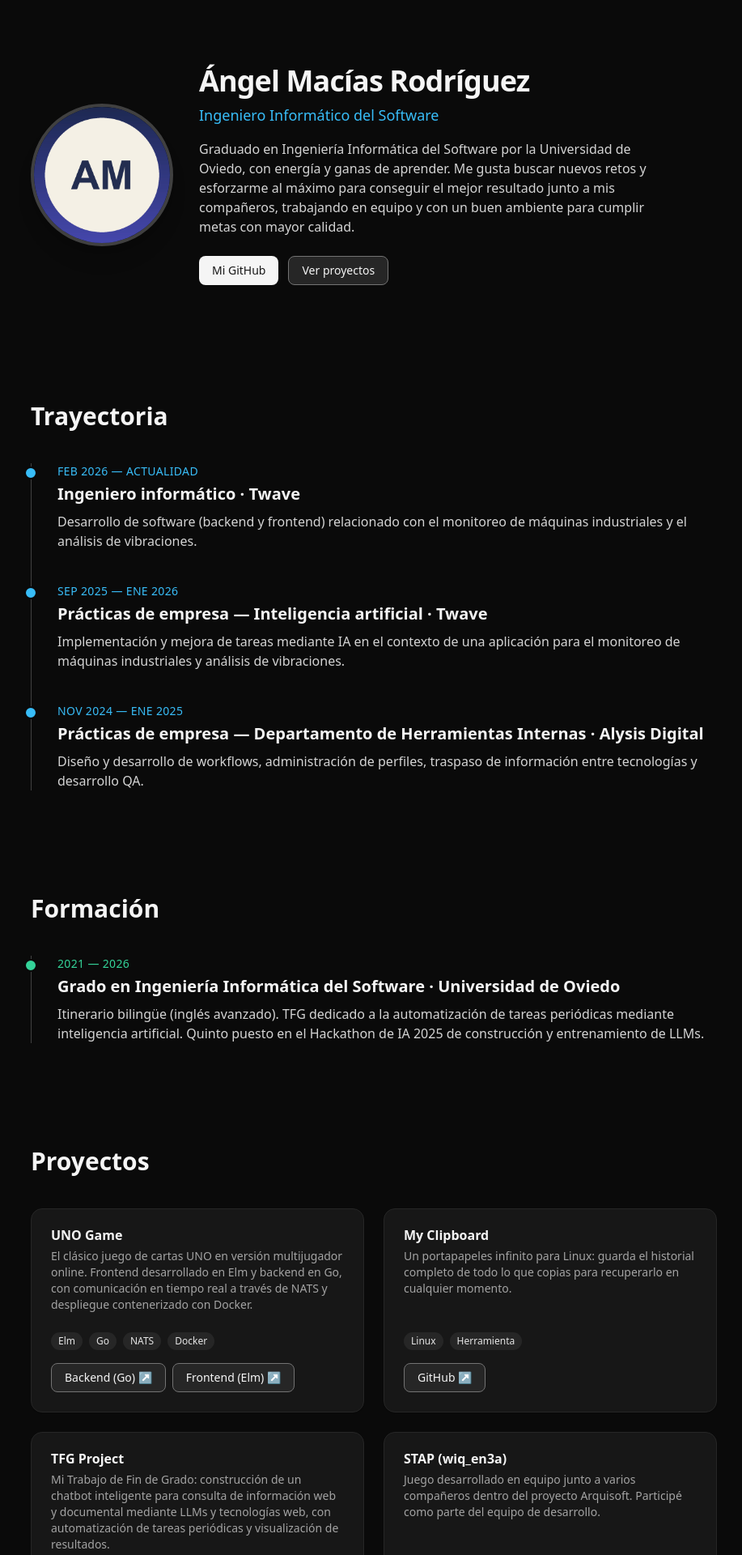
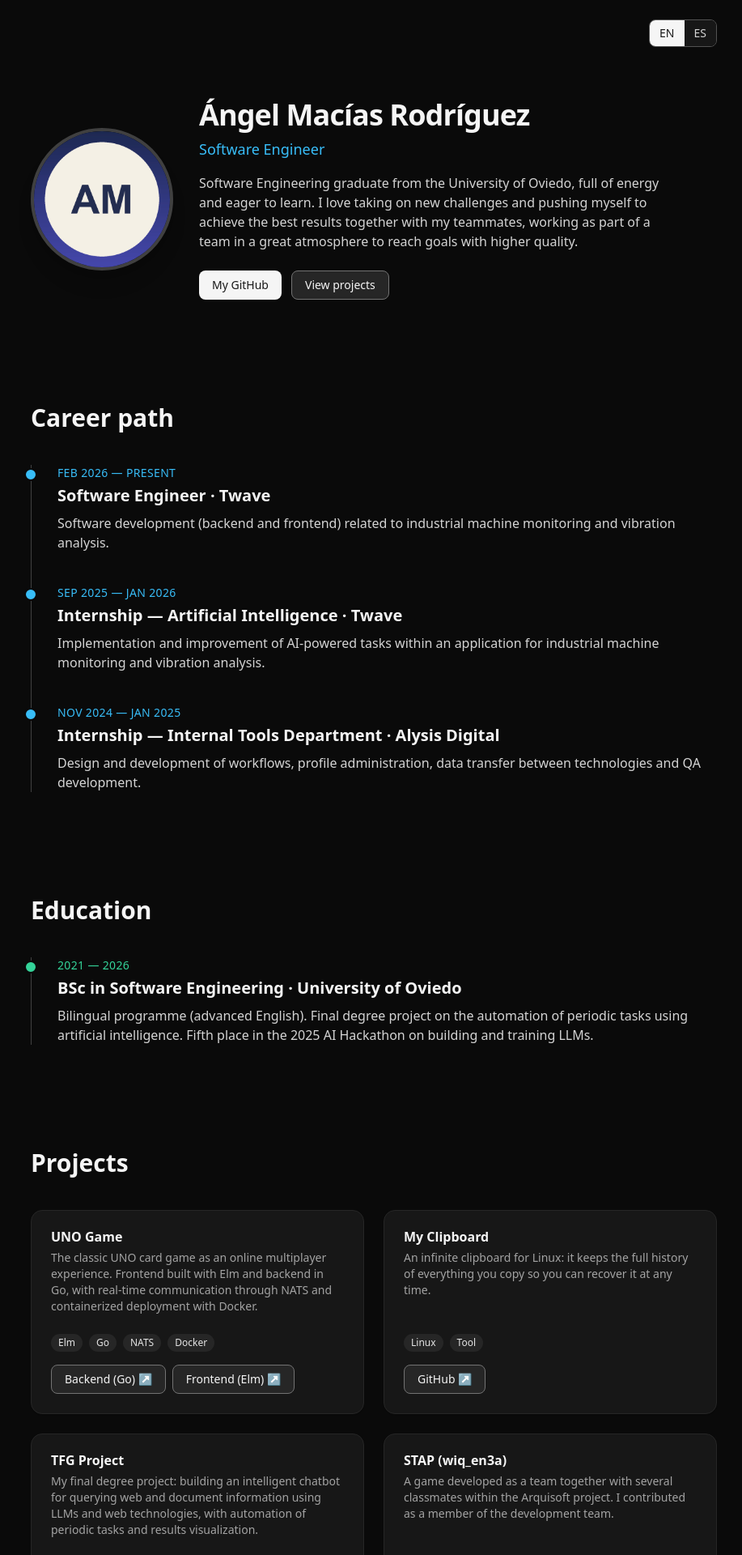
Before and after one commit to angelmaciasr/portfolio, a React (Vite) app: page / in a window 1280 px wide. Shown: the top 1920 px of the page at 81% size, without its empty margins (178-1095 px from the left). Built offline with nearby package versions, Linux system fonts and the light colour scheme.

Commit message:
Selector de idioma EN/ES: inglés por defecto, textos traducidos

```diff
--- a/src/pages/Home.tsx
+++ b/src/pages/Home.tsx
@@ -1,6 +1,9 @@
+import { useState } from 'react'
 import '../App.css'
 import { Card, CardContent, CardDescription, CardHeader, CardTitle } from '@/components/ui/card'
 import { Badge } from '@/components/ui/badge'
+
+type Lang = 'en' | 'es'
 
 type Project = {
   name: string
@@ -10,7 +13,137 @@ type Project = {
   note?: string
 }
 
-const projects: Project[] = [
+type TimelineItem = {
+  period: string
+  title: string
+  text: string
+}
+
+const content: Record<
+  Lang,
+  {
+    name: string
+    role: string
+    hero: string
+    myGithub: string
+    viewProjects: string
+    trayectoriaTitle: string
+    formacionTitle: string
+    proyectosTitle: string
+    contact: string
+    trayectoria: TimelineItem[]
+    formacion: TimelineItem[]
+    projects: Project[]
+  }
+> = {
+  en: {
+    name: 'Ángel Macías Rodríguez',
+    role: 'Software Engineer',
+    hero: "Software Engineering graduate from the University of Oviedo, full of energy and eager to learn. I love taking on new challenges and pushing myself to achieve the best results together with my teammates, working as part of a team in a great atmosphere to reach goals with higher quality.",
+    myGithub: 'My GitHub',
+    viewProjects: 'View projects',
+    trayectoriaTitle: 'Career path',
+    formacionTitle: 'Education',
+    proyectosTitle: 'Projects',
+    contact: 'Contact',
+    trayectoria: [
+      {
+        period: 'Feb 2026 — Present',
+        title: 'Software Engineer · Twave',
+        text: 'Software development (backend and frontend) related to industrial machine monitoring and vibration analysis.',
+      },
+      {
+        period: 'Sep 2025 — Jan 2026',
+        title: 'Internship — Artificial Intelligence · Twave',
+        text: 'Implementation and improvement of AI-powered tasks within an application for industrial machine monitoring and vibration analysis.',
+      },
+      {
+        period: 'Nov 2024 — Jan 2025',
+        title: 'Internship — Internal Tools Department · Alysis Digital',
+        text: 'Design and development of workflows, profile administration, data transfer between technologies and QA development.',
+      },
+    ],
+    formacion: [
+      {
+        period: '2021 — 2026',
+        title: 'BSc in Software Engineering · University of Oviedo',
+        text: 'Bilingual programme (advanced English). Final degree project on the automation of periodic tasks using artificial intelligence. Fifth place in the 2025 AI Hackathon on building and training LLMs.',
+      },
+    ],
+    projects: [
+      {
+        name: 'UNO Game',
+        description:
+          'The classic UNO card game as an online multiplayer experience. Frontend built with Elm and backend in Go, with real-time communication through NATS and containerized deployment with Docker.',
+        links: [
+          { label: 'Backend (Go)', url: 'https://github.com/angelmaciasr/Uno_game.git' },
+          { label: 'Frontend (Elm)', url: 'https://github.com/angelmaciasr/Uno_game_front.git' },
+        ],
+        tags: ['Elm', 'Go', 'NATS', 'Docker'],
+      },
+      {
+        name: 'My Clipboard',
+        description:
+          'An infinite clipboard for Linux: it keeps the full history of everything you copy so you can recover it at any time.',
+        links: [{ label: 'GitHub', url: 'https://github.com/angelmaciasr/my-clipboard.git' }],
+        tags: ['Linux', 'Tool'],
+      },
+      {
+        name: 'TFG Project',
+        description:
+          'My final degree project: building an intelligent chatbot for querying web and document information using LLMs and web technologies, with automation of periodic tasks and results visualization.',
+        links: [
+          { label: 'GitHub', url: 'https://github.com/angelmaciasr/TFG-project.git' },
+          { label: 'Slides (PDF)', url: '/presentacion-tfg.pdf' },
+          { label: 'Thesis (PDF)', url: '/memoria-tfg.pdf' },
+        ],
+        tags: ['AI', 'Automation', 'University'],
+      },
+      {
+        name: 'STAP (wiq_en3a)',
+        description:
+          'A game developed as a team together with several classmates within the Arquisoft project. I contributed as a member of the development team.',
+        links: [{ label: 'GitHub', url: 'https://github.com/Arquisoft/wiq_en3a.git' }],
+        tags: ['Teamwork', 'Web game'],
+        note: 'Collaborative project — contributed as a team member',
+      },
+    ],
+  },
+  es: {
+    name: 'Ángel Macías Rodríguez',
+    role: 'Ingeniero Informático del Software',
+    hero: 'Graduado en Ingeniería Informática del Software por la Universidad de Oviedo, con energía y ganas de aprender. Me gusta buscar nuevos retos y esforzarme al máximo para conseguir el mejor resultado junto a mis compañeros, trabajando en equipo y con un buen ambiente para cumplir metas con mayor calidad.',
+    myGithub: 'Mi GitHub',
+    viewProjects: 'Ver proyectos',
+    trayectoriaTitle: 'Trayectoria',
+    formacionTitle: 'Formación',
+    proyectosTitle: 'Proyectos',
+    contact: 'Contacto',
+    trayectoria: [
+      {
+        period: 'Feb 2026 — Actualidad',
+        title: 'Ingeniero informático · Twave',
+        text: 'Desarrollo de software (backend y frontend) relacionado con el monitoreo de máquinas industriales y el análisis de vibraciones.',
+      },
+      {
+        period: 'Sep 2025 — Ene 2026',
+        title: 'Prácticas de empresa — Inteligencia artificial · Twave',
+        text: 'Implementación y mejora de tareas mediante IA en el contexto de una aplicación para el monitoreo de máquinas industriales y análisis de vibraciones.',
+      },
+      {
+        period: 'Nov 2024 — Ene 2025',
+        title: 'Prácticas de empresa — Departamento de Herramientas Internas · Alysis Digital',
+        text: 'Diseño y desarrollo de workflows, administración de perfiles, traspaso de información entre tecnologías y desarrollo QA.',
+      },
+    ],
+    formacion: [
+      {
+        period: '2021 — 2026',
+        title: 'Grado en Ingeniería Informática del Software · Universidad de Oviedo',
+        text: 'Itinerario bilingüe (inglés avanzado). TFG dedicado a la automatización de tareas periódicas mediante inteligencia artificial. Quinto puesto en el Hackathon de IA 2025 de construcción y entrenamiento de LLMs.',
+      },
+    ],
+    projects: [
       {
         name: 'UNO Game',
         description:
@@ -47,56 +180,52 @@ const projects: Project[] = [
         tags: ['Trabajo en equipo', 'Juego web'],
         note: 'Proyecto colaborativo — participación como miembro del equipo',
       },
-]
-
-const trayectoria = [
-  {
-    period: 'Feb 2026 — Actualidad',
-    title: 'Ingeniero informático · Twave',
-    text: 'Desarrollo de software (backend y frontend) relacionado con el monitoreo de máquinas industriales y el análisis de vibraciones.',
+    ],
   },
-  {
-    period: 'Sep 2025 — Ene 2026',
-    title: 'Prácticas de empresa — Inteligencia artificial · Twave',
-    text: 'Implementación y mejora de tareas mediante IA en el contexto de una aplicación para el monitoreo de máquinas industriales y análisis de vibraciones.',
-  },
-  {
-    period: 'Nov 2024 — Ene 2025',
-    title: 'Prácticas de empresa — Departamento de Herramientas Internas · Alysis Digital',
-    text: 'Diseño y desarrollo de workflows, administración de perfiles, traspaso de información entre tecnologías y desarrollo QA.',
-  },
-]
-
-const formacion = [
-  {
-    period: '2021 — 2026',
-    title: 'Grado en Ingeniería Informática del Software · Universidad de Oviedo',
-    text: 'Itinerario bilingüe (inglés avanzado). TFG dedicado a la automatización de tareas periódicas mediante inteligencia artificial. Quinto puesto en el Hackathon de IA 2025 de construcción y entrenamiento de LLMs.',
-  },
-]
+}
 
 const linkButtonClass =
   'inline-flex items-center justify-center gap-1 rounded-md border border-neutral-500 bg-neutral-800 px-4 h-9 text-sm font-medium text-neutral-100 transition-colors hover:bg-neutral-600 hover:text-white'
 
 export default function Home() {
+  const [lang, setLang] = useState<Lang>('en')
+  const t = content[lang]
+
   return (
     <div className="min-h-screen bg-neutral-950 text-neutral-100">
+      {/* Language switcher */}
+      <div className="mx-auto flex max-w-4xl justify-end px-6 pt-6">
+        <div className="flex overflow-hidden rounded-md border border-neutral-600 text-sm font-medium">
+          <button
+            onClick={() => setLang('en')}
+            className={`px-3 py-1.5 transition-colors ${
+              lang === 'en' ? 'bg-neutral-100 text-neutral-900' : 'bg-neutral-900 text-neutral-300 hover:bg-neutral-800'
+            }`}
+          >
+            EN
+          </button>
+          <button
+            onClick={() => setLang('es')}
+            className={`px-3 py-1.5 transition-colors ${
+              lang === 'es' ? 'bg-neutral-100 text-neutral-900' : 'bg-neutral-900 text-neutral-300 hover:bg-neutral-800'
+            }`}
+          >
+            ES
+          </button>
+        </div>
+      </div>
+
       {/* Hero */}
-      <header className="mx-auto flex max-w-4xl flex-col items-center gap-8 px-6 py-20 text-center sm:flex-row sm:text-left">
+      <header className="mx-auto flex max-w-4xl flex-col items-center gap-8 px-6 py-16 text-center sm:flex-row sm:text-left">
         <img
           src="/foto.jpg"
-          alt="Foto de Ángel Macías"
+          alt={lang === 'en' ? 'Photo of Ángel Macías' : 'Foto de Ángel Macías'}
           className="h-44 w-44 shrink-0 rounded-full border-4 border-neutral-700 object-cover shadow-xl"
         />
         <div>
-          <h1 className="text-4xl font-bold tracking-tight">Ángel Macías Rodríguez</h1>
-          <p className="mt-2 text-lg text-sky-400">Ingeniero Informático del Software</p>
-          <p className="mt-4 max-w-xl text-neutral-300">
-            Graduado en Ingeniería Informática del Software por la Universidad de Oviedo, con energía
-            y ganas de aprender. Me gusta buscar nuevos retos y esforzarme al máximo para conseguir
-            el mejor resultado junto a mis compañeros, trabajando en equipo y con un buen ambiente
-            para cumplir metas con mayor calidad.
-          </p>
+          <h1 className="text-4xl font-bold tracking-tight">{t.name}</h1>
+          <p className="mt-2 text-lg text-sky-400">{t.role}</p>
+          <p className="mt-4 max-w-xl text-neutral-300">{t.hero}</p>
           <div className="mt-6 flex justify-center gap-3 sm:justify-start">
             <a
               href="https://github.com/angelmaciasr"
@@ -104,10 +233,10 @@ export default function Home() {
               rel="noreferrer"
               className="inline-flex items-center justify-center rounded-md bg-neutral-100 px-4 h-9 text-sm font-medium text-neutral-900 transition-colors hover:bg-neutral-300"
             >
-              Mi GitHub
+              {t.myGithub}
             </a>
             <a href="#proyectos" className={linkButtonClass}>
-              Ver proyectos
+              {t.viewProjects}
             </a>
           </div>
         </div>
@@ -115,9 +244,9 @@ export default function Home() {
 
       {/* Trayectoria */}
       <section id="trayectoria" className="mx-auto max-w-4xl px-6 py-16">
-        <h2 className="mb-10 text-3xl font-semibold">Trayectoria</h2>
+        <h2 className="mb-10 text-3xl font-semibold">{t.trayectoriaTitle}</h2>
         <ol className="relative border-l border-neutral-700 pl-8">
-          {trayectoria.map((item) => (
+          {t.trayectoria.map((item) => (
             <li key={item.title} className="relative mb-10 last:mb-0">
               <span className="absolute -left-[41px] top-1 h-4 w-4 rounded-full border-2 border-neutral-950 bg-sky-400" />
               <p className="text-sm font-medium uppercase tracking-wide text-sky-400">{item.period}</p>
@@ -130,9 +259,9 @@ export default function Home() {
 
       {/* Formación */}
       <section id="formacion" className="mx-auto max-w-4xl px-6 py-16">
-        <h2 className="mb-10 text-3xl font-semibold">Formación</h2>
+        <h2 className="mb-10 text-3xl font-semibold">{t.formacionTitle}</h2>
         <ol className="relative border-l border-neutral-700 pl-8">
-          {formacion.map((item) => (
+          {t.formacion.map((item) => (
             <li key={item.title} className="relative mb-10 last:mb-0">
               <span className="absolute -left-[41px] top-1 h-4 w-4 rounded-full border-2 border-neutral-950 bg-emerald-400" />
               <p className="text-sm font-medium uppercase tracking-wide text-emerald-400">{item.period}</p>
@@ -145,9 +274,9 @@ export default function Home() {
 
       {/* Proyectos */}
       <section id="proyectos" className="mx-auto max-w-4xl px-6 py-16">
-        <h2 className="mb-10 text-3xl font-semibold">Proyectos</h2>
+        <h2 className="mb-10 text-3xl font-semibold">{t.proyectosTitle}</h2>
         <div className="grid gap-6 sm:grid-cols-2">
-          {projects.map((p) => (
+          {t.projects.map((p) => (
             <Card key={p.name} className="flex flex-col border-neutral-800 bg-neutral-900 text-neutral-100">
               <CardHeader>
                 <CardTitle>{p.name}</CardTitle>
@@ -156,15 +285,15 @@ export default function Home() {
               <CardContent className="mt-auto flex flex-col gap-4">
                 {p.note && <p className="text-xs italic text-neutral-500">{p.note}</p>}
                 <div className="flex flex-wrap gap-2">
-                  {p.tags.map((t) => (
-                    <Badge key={t} variant="secondary" className="bg-neutral-800 text-neutral-200">
-                      {t}
+                  {p.tags.map((tag) => (
+                    <Badge key={tag} variant="secondary" className="bg-neutral-800 text-neutral-200">
+                      {tag}
                     </Badge>
                   ))}
                 </div>
                 <div className="flex flex-wrap gap-2">
                   {p.links.map((l) => (
-                    <a key={l.url} href={l.url} target="_blank" rel="noreferrer" className={linkButtonClass}>
+                    <a key={l.url + l.label} href={l.url} target="_blank" rel="noreferrer" className={linkButtonClass}>
                       {l.label} ↗
                     </a>
                   ))}
@@ -178,7 +307,7 @@ export default function Home() {
       {/* Footer */}
       <footer className="border-t border-neutral-800 px-6 py-10">
         <div className="mx-auto flex max-w-4xl flex-col items-center gap-4 text-center">
-          <p className="text-lg font-semibold">Contacto</p>
+          <p className="text-lg font-semibold">{t.contact}</p>
           <div className="flex flex-col items-center gap-2 text-sm text-neutral-300 sm:flex-row sm:gap-6">
             <a href="mailto:maciasangel926@gmail.com" className="transition-colors hover:text-sky-400">
               maciasangel926@gmail.com
```
Lines whose indentation alone changed are shown as unchanged.
